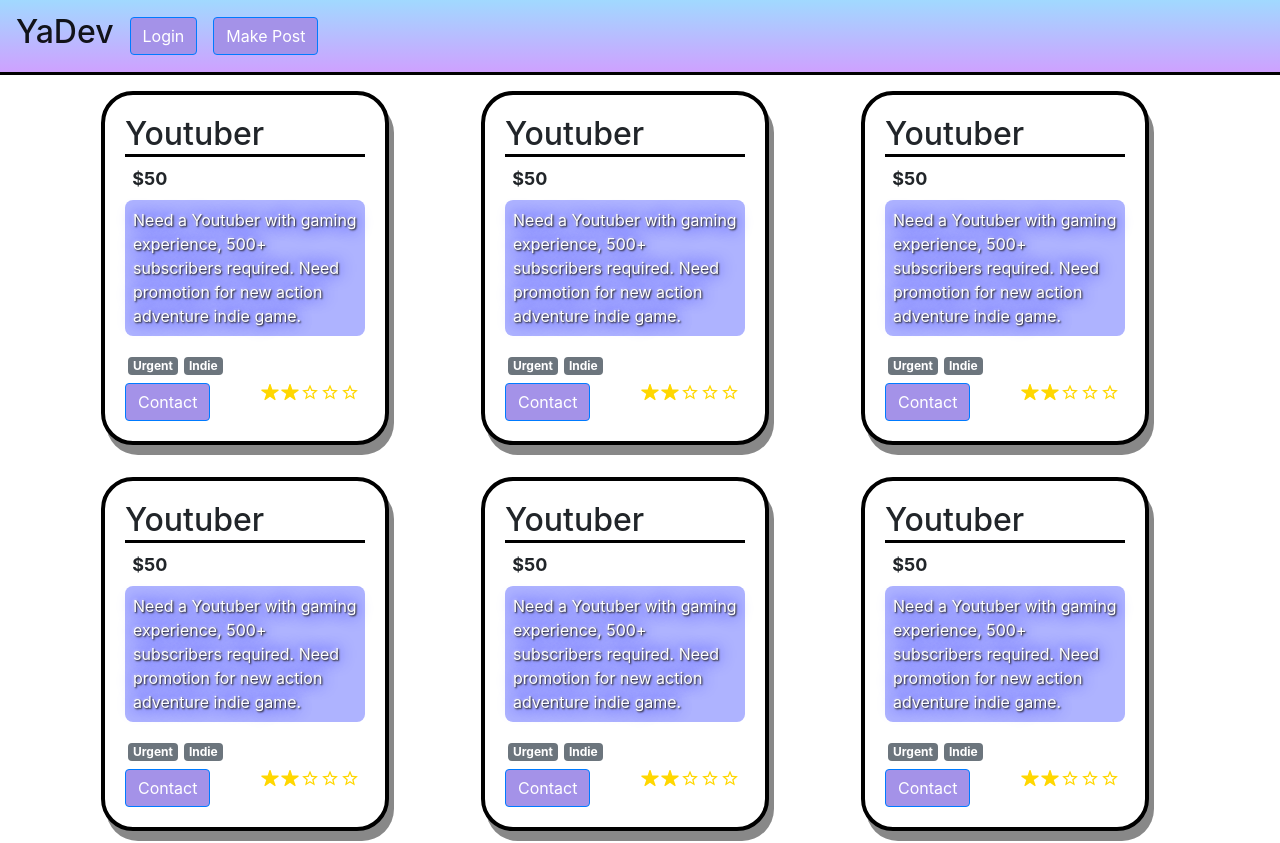
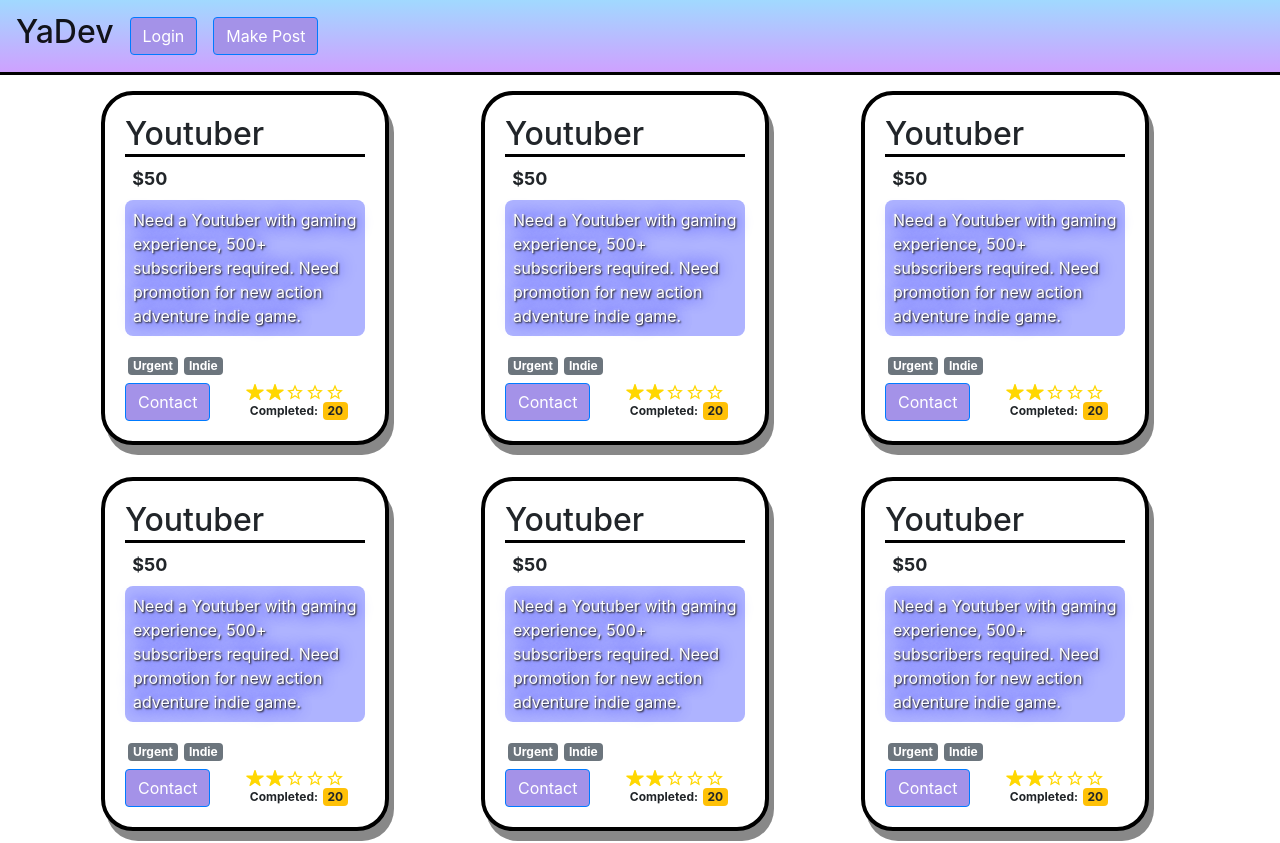
Before and after one commit to cbrintnall/yadev, a React (Create React App) app: page / in a window 1280 px wide. Shown: the top 843 px of the page. Built offline with nearby package versions, Linux system fonts and the light colour scheme.

Commit message:
Add completed badge to post card

```diff
--- a/src/components/Home.js
+++ b/src/components/Home.js
@@ -7,13 +7,14 @@ function createFakePosts() {
     let amt = 10;
     let obj = {
         user: {
-            username: "Jon101"
+            username: "Jon101",
+            avgRating: 2,
+            completed: 20
         },
         description: "Need a Youtuber with gaming experience, 500+ subscribers required. Need promotion for new action adventure indie game.",
         askingPrice: 50,
         isDev: true,
         tags: ["Urgent", "Indie"],
-        avgRating: 2
     };
 
     let arr = [];
--- a/src/components/PostList.js
+++ b/src/components/PostList.js
@@ -6,9 +6,37 @@ import Row from 'react-bootstrap/Row';
 import YouDevButton from './YouDevButton';
 import Rating from './Rating';
 
+const OK_START = 10;
+const OK_END = 30;
+const GOOD_END = 60;
+const AMAZING_END = 100;
+
 class Post extends React.Component {
     constructor() {
         super();
+    }
+
+    getCompleteBadge() {
+        let variant = "danger";
+        const { post: { user: { completed } } } = this.props;
+
+        if (completed >= OK_START && completed < OK_END) {
+            variant = "warning"
+        }
+
+        if (completed >= OK_END && completed < GOOD_END) {
+            variant = "success"
+        }
+
+        if (completed >= GOOD_END && completed < AMAZING_END) {
+            variant = "info"
+        }
+
+        if (completed > AMAZING_END) {
+            variant = "primary"
+        }
+
+        return (<Badge variant={variant}>{String(completed)}</Badge>)
     }
 
     render() {
@@ -53,7 +81,12 @@ class Post extends React.Component {
                     />
                     </Col>
                     <Col>
-                        <Rating ratings={this.props.post.avgRating}/>
+                        <Row>
+                            <Rating ratings={this.props.post.user.avgRating}/>
+                        </Row>
+                        <Row>
+                            <Badge>Completed: </Badge> {this.getCompleteBadge()}
+                        </Row>
                     </Col>
                 </Row>
             </Card.Body>
--- a/src/components/Rating.js
+++ b/src/components/Rating.js
@@ -14,7 +14,7 @@ class Rating extends React.Component {
         for (let i = 0; i < this.props.ratings; i++) {
             ratings.push(
                 <IoIosStar
-                    key={i}
+                    key={i+500}
                     style={{
                         fontSize: "20px",
                         color: "gold"
@@ -26,7 +26,7 @@ class Rating extends React.Component {
         for (let i = 0; i < MAX_RATING - this.props.ratings; i++) {
             ratings.push(
                 <IoMdStarOutline
-                    key={i}
+                    key={i+51}
                     style={{
                         fontSize: "20px",
                         color: "gold"
```
